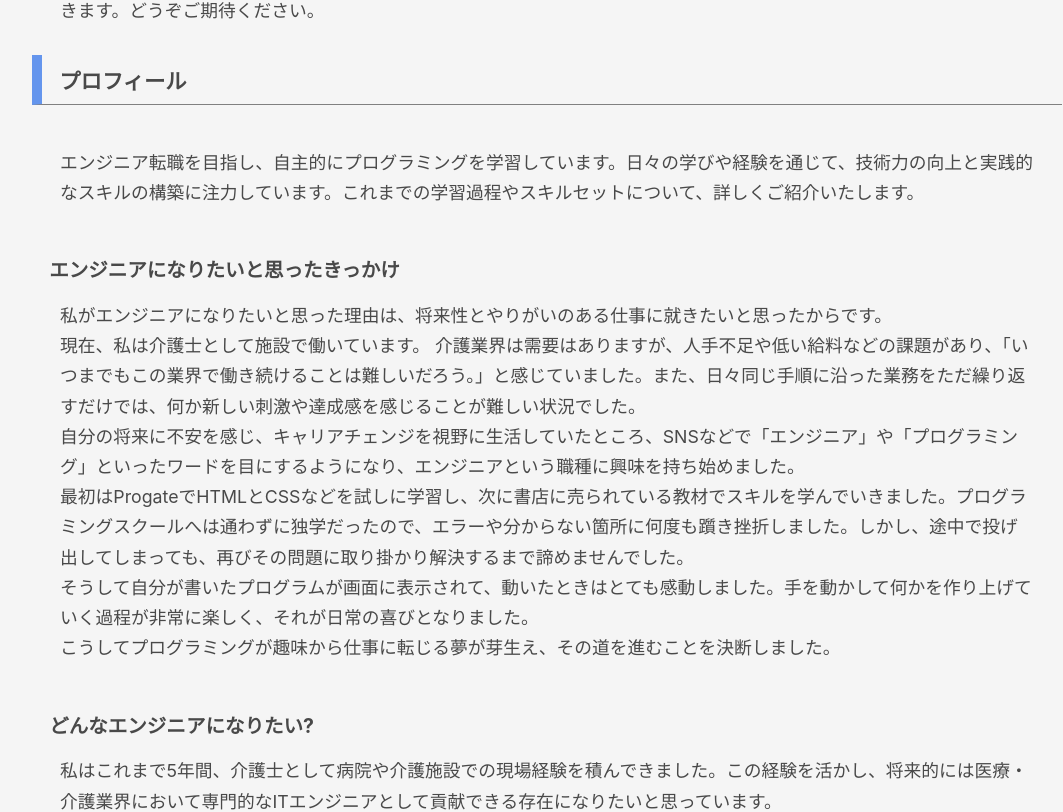
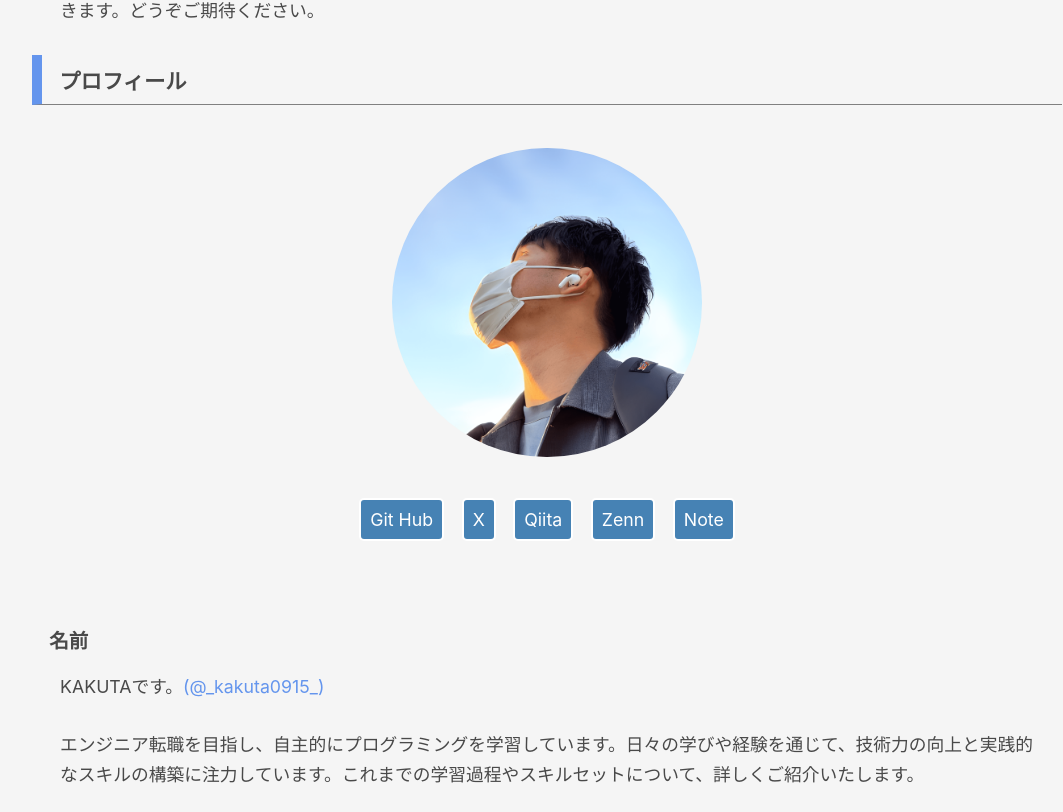
Before and after one commit to kakuta0915/kakuta-tech-blog, a Next.js app: page /about in a window 1280 px wide. Shown: the part 1650-2462 px from the top of the page, without its empty margins (93-1156 px from the left). Built offline with nearby package versions, Linux system fonts and the light colour scheme; no server answers.

Commit message:
💄 style: Aboutページのレイアウト変更

```diff
--- a/pages/about.jsx
+++ b/pages/about.jsx
@@ -3,6 +3,7 @@ import Meta from '@/src/components/Meta/Meta'
 import Hero from '@/src/components/Hero/Hero'
 import Image from 'next/image'
 import eyecatch from 'images/about.jpg'
+import kakuta0915 from 'images/kakuta0915.png'
 import styles from '@/src/styles/about.module.css'
 import Container from '@/src/components/Container/Container'
 
@@ -46,6 +47,25 @@ export default function About() {
           </p>
 
           <h3>プロフィール</h3>
+          <figure>
+            <Image
+              src={kakuta0915}
+              alt=""
+              objectFit="contain"
+              priority
+              placeholder="blur"
+            />
+          </figure>
+          <div className={styles.profileIcon}>
+            <a href="https://github.com/kakuta0915">Git Hub</a>
+            <a href="https://twitter.com/_kakuta0915_">X</a>
+            <a href="https://qiita.com/kakuta0915">Qiita</a>
+            <a href="https://zenn.dev/kakuta0915">Zenn</a>
+            <a href="">Note</a>
+          </div>
+
+          <h4>名前</h4>
+          <p>KAKUTAです。<a className={styles.profileName} href="https://twitter.com/_kakuta0915_" target="_blank" rel="noreferrer">(@_kakuta0915_)</a> </p>
           <p>
             エンジニア転職を目指し、自主的にプログラミングを学習しています。日々の学びや経験を通じて、技術力の向上と実践的なスキルの構築に注力しています。これまでの学習過程やスキルセットについて、詳しくご紹介いたします。
           </p>
@@ -66,7 +86,7 @@ export default function About() {
             こうしてプログラミングが趣味から仕事に転じる夢が芽生え、その道を進むことを決断しました。
           </p>
 
-          <h4>どんなエンジニアになりたい?</h4>
+          <h4>どんなエンジニアになりたいか</h4>
           <p>
             私はこれまで5年間、介護士として病院や介護施設での現場経験を積んできました。この経験を活かし、将来的には医療・介護業界において専門的なITエンジニアとして貢献できる存在になりたいと思っています。
             <br />
--- a/src/styles/about.module.css
+++ b/src/styles/about.module.css
@@ -4,6 +4,51 @@
 
 .profile {
   margin: var(--space-md) var(--space-xs);
+}
+
+.profile figure {
+  text-align: center;
+  margin-bottom: var(--space-xs);
+}
+
+.profile img {
+  display: inline-block;
+  border-radius: 50%;
+  width: 30%;
+  height: 30%;
+  object-fit: cover;
+}
+
+.profileIcon {
+  margin-bottom: var(--space-md);
+  text-align: center;
+}
+
+.profileIcon a{
+  display: inline-block;
+  color: var(--white);
+  font-size: var(--body);
+  margin: calc(var(--space-xxs) * 0.5);
+  padding: calc(var(--space-xxs) * 0.5);
+  border-radius: 5px;
+  border: 2px solid var(--white);
+  background-color: var(--blue-2);
+  transition: background-color 0.5s ease;
+  transition: border-color 0.5s ease;
+}
+
+.profileIcon a:hover {
+  color: var(--blue-2);
+  background-color: var(--white);
+  border: 2px solid var(--blue-2);
+}
+
+.profileName {
+  color: var(--blue);
+}
+
+.profileName:hover {
+  color: var(--blue-1);
 }
 
 .profile > h3 {
```
